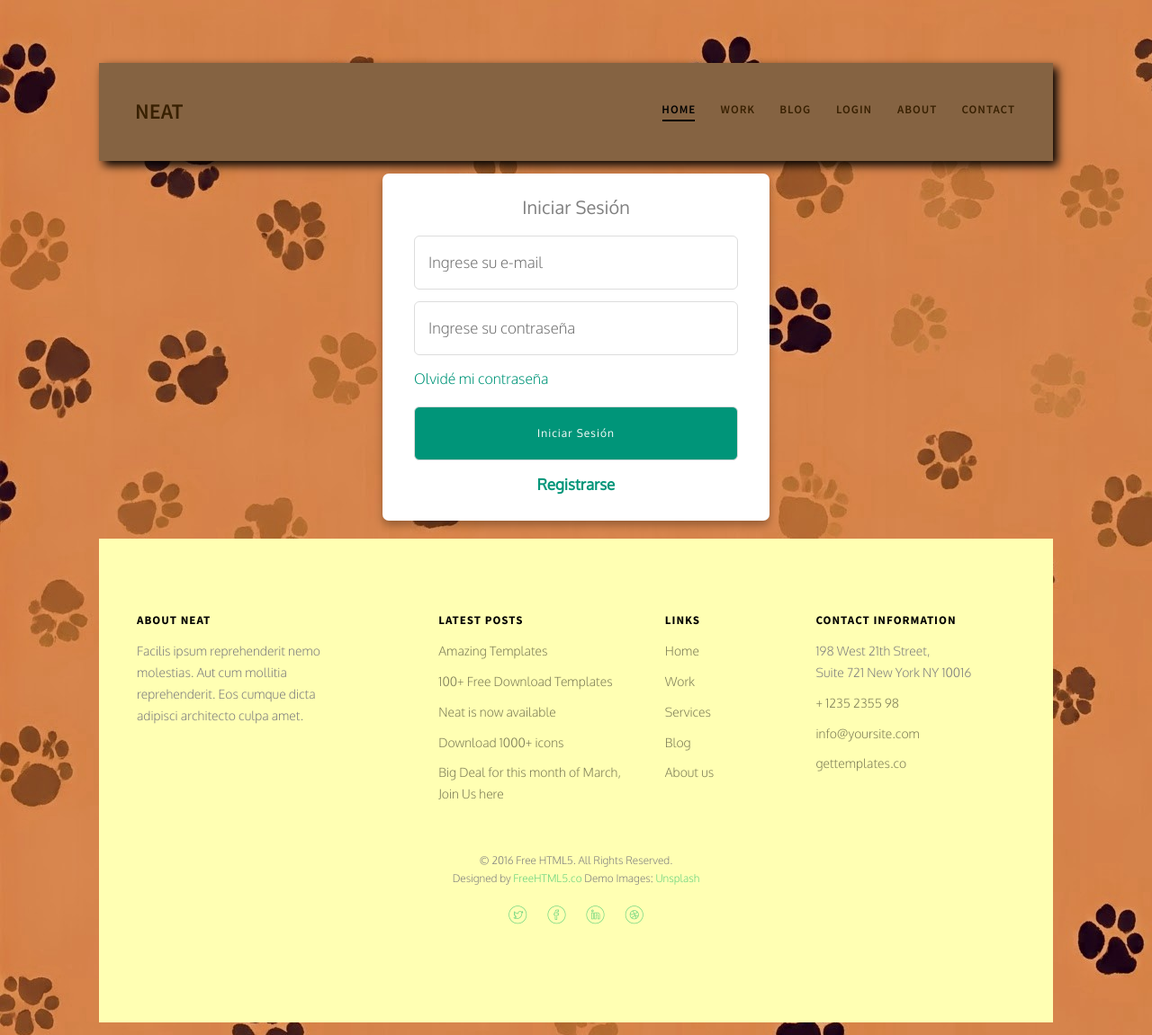
After one commit to sebideth/codekies, a Flask app: page /auth in a window 1280 px wide. The commit adds this page. Shown: the whole page at 90% size. Run offline with Flask 3, Linux system fonts and the light colour scheme; some libraries are stand-ins or nearby versions; some web fonts are replaced.

Commit message:
Creación de auth.html y cambios estéticos en templates. (id #25)

```diff
--- a/front/app.py
+++ b/front/app.py
@@ -26,5 +26,9 @@ def workSingle():
 def work():
     return render_template('work.html')
 
+@app.route('/auth')
+def auth():
+    return render_template('auth.html')
+
 if __name__ == '__main__':
     app.run("127.0.0.1", port="5000", debug=True)
--- a/front/static/css/style.css
+++ b/front/static/css/style.css
@@ -16,7 +16,8 @@ body {
   font-size: 14px;
   line-height: 1.7;
   color: gray;
-  background: #e8e8e8;
+  background: #FFFFB3;
+  background-image: url('../images/fondomain3.jpg');
 }
 
 #page {
@@ -81,14 +82,14 @@ h1, h2, h3, h4, h5, h6, figure {
 
 ::selection {
   color: #fff;
-  background: #66D37E;
+  background: #190bdd;
 }
 
 .container-wrap {
   max-width: 1060px;
   margin: 0 auto;
   margin-bottom: 1em;
-  background: #fff;
+  background: #FFFFB3;
 }
 @media screen and (max-width: 768px) {
   .container-wrap {
@@ -106,6 +107,8 @@ h1, h2, h3, h4, h5, h6, figure {
 }
 .fh5co-nav .top-menu {
   padding: 34px 30px;
+  background-color: #856342;
+  box-shadow: 5px 5px 10px black;
 }
 @media screen and (max-width: 768px) {
   .fh5co-nav .top-menu {
@@ -121,11 +124,11 @@ h1, h2, h3, h4, h5, h6, figure {
   font-family: "Source Sans Pro", sans-serif;
 }
 .fh5co-nav #fh5co-logo a span {
-  color: #66D37E;
+  color: black;
 }
 .fh5co-nav a {
   padding: 5px 10px;
-  color: #000;
+  color: #382000;
 }
 @media screen and (max-width: 768px) {
   .fh5co-nav .menu-1 {
@@ -150,7 +153,7 @@ h1, h2, h3, h4, h5, h6, figure {
   position: relative;
   font-size: 13px;
   padding: 30px 12px;
-  color: rgba(0, 0, 0, 0.3);
+  color: #382000;
   -webkit-transition: 0.5s;
   -o-transition: 0.5s;
   transition: 0.5s;
@@ -163,7 +166,7 @@ h1, h2, h3, h4, h5, h6, figure {
   content: '';
   width: 58%;
   height: 2px;
-  background: #66D37E;
+  background: #000000;
   margin: 0 auto;
   opacity: 0;
   -webkit-transition: -webkit-transform 0.3s, opacity 0.3s;
@@ -359,6 +362,7 @@ h1, h2, h3, h4, h5, h6, figure {
 #fh5co-hero .flexslider .slides {
   position: relative;
   overflow: hidden;
+  background-color: FFFFB3;
 }
 #fh5co-hero .flexslider .slides li {
   background-repeat: no-repeat;
@@ -404,6 +408,7 @@ h1, h2, h3, h4, h5, h6, figure {
   vertical-align: middle;
   min-height: 700px;
   padding: 2em;
+
 }
 @media screen and (max-width: 768px) {
   #fh5co-hero .flexslider .slider-text > .slider-text-inner {
@@ -1269,21 +1274,21 @@ input[type="text"] {
 }
 
 .btn-primary {
-  background: #66D37E;
-  color: #fff;
-  border: 2px solid #66D37E;
+  background: #DCAB6B;
+  color: #fff;
+  border: 2px solid #DCAB6B;
 }
 .btn-primary:hover, .btn-primary:focus, .btn-primary:active {
-  background: #7ad98f !important;
-  border-color: #7ad98f !important;
+  background: #FFFFB3 !important;
+  border-color: #FFFFB3 !important;
 }
 .btn-primary.btn-outline {
-  background: transparent;
-  color: #66D37E;
-  border: 2px solid #66D37E;
+  background-color: #DCAB6B;
+  color: #fff;
+  border: 2px solid #DCAB6B;
 }
 .btn-primary.btn-outline:hover, .btn-primary.btn-outline:focus, .btn-primary.btn-outline:active {
-  background: #66D37E;
+  background: #DCAB6B;
   color: #fff;
 }
 
@@ -1473,4 +1478,80 @@ input[type="text"] {
   font-weight: 400;
 }
 
-/*# sourceMappingURL=style.css.map */
+.container{
+  position: relative;
+  align-items: center;
+  max-width: 430px;
+  width: 100%;
+  background: #fff;
+  border-radius: 7px;
+  box-shadow: 0 5px 10px rgba(0,0,0,0.3);
+}
+.container .registration{
+  display: none;
+}
+#check:checked ~ .registration{
+  display: block;
+}
+#check:checked ~ .login{
+  display: none;
+}
+#check{
+  display: none;
+}
+.container .form{
+  padding: 2rem;
+}
+.form header{
+  font-size: 2rem;
+  font-weight: 500;
+  text-align: center;
+  margin-bottom: 1.5rem;
+}
+ .form input{
+   height: 60px;
+   width: 100%;
+   padding: 0 15px;
+   font-size: 17px;
+   margin-bottom: 1.3rem;
+   border: 1px solid #ddd;
+   border-radius: 6px;
+   outline: none;
+ }
+ .form input:focus{
+   box-shadow: 0 1px 0 rgba(0,0,0,0.2);
+ }
+.form a{
+  font-size: 16px;
+  color: #009579;
+  text-decoration: none;
+}
+.form a:hover{
+  text-decoration: underline;
+}
+.form input.button{
+  color: #fff;
+  background: #009579;
+  font-size: 1.2rem;
+  font-weight: 500;
+  letter-spacing: 1px;
+  margin-top: 1.7rem;
+  cursor: pointer;
+  transition: 0.4s;
+}
+.form input.button:hover{
+  background: #006653;
+}
+.signup{
+  font-size: 17px;
+  text-align: center;
+}
+.signup label{
+  color: #009579;
+  cursor: pointer;
+}
+.signup label:hover{
+  text-decoration: underline;
+}
+
+/*# sourceMappingURL=style.css.map
--- /dev/null
+++ b/front/templates/auth.html
@@ -0,0 +1,34 @@
+{%extends 'base.html' %}
+{%block body %}
+  <div class="container">
+    <input type="checkbox" id="check">
+    <div class="login form">
+      <header>Iniciar Sesión</header>
+      <form action="#">
+        <input type="text" placeholder="Ingrese su e-mail">
+        <input type="password" placeholder="Ingrese su contraseña">
+        <a href="#">Olvidé mi contraseña</a>
+        <input type="button" class="button" value="Iniciar Sesión">
+      </form>
+      <div class="signup">
+         <label for="check">Registrarse</label>
+        </span>
+      </div>
+    </div>
+    <div class="registration form">
+      <header>Registrarse</header>
+      <form action="#">
+        <input type="text" placeholder="Ingrese su email">
+        <input type="text" placeholder="Ingrese su teléfono">
+        <input type="password" placeholder="Crear contraseña">
+        <input type="password" placeholder="Confirmar contraseña">
+        <input type="button" class="button" value="Registrarse">
+      </form>
+      <div class="signup">
+        <span class="signup">Ya tiene cuenta?
+         <label for="check">Iniciar sesión</label>
+        </span>
+      </div>
+    </div>
+  </div>
+  {% endblock %}
--- a/front/templates/base.html
+++ b/front/templates/base.html
@@ -50,7 +50,7 @@
 	<body>
 
 	<div class="fh5co-loader"></div>
-
+	<div class="main">
 	<div id="page">
 	<nav class="fh5co-nav" role="navigation">
 		<div class="container-wrap">
@@ -65,6 +65,7 @@
 							<li><a href="{{ url_for('work') }}">Work</a></li>
 							<li class="has-dropdown">
 								<a href="{{ url_for('blog') }}">Blog</a>
+								<a href="{{ url_for('auth') }}">Login</a>
 								<ul class="dropdown">
 									<li><a href="#">Web Design</a></li>
 									<li><a href="#">eCommerce</a></li>
@@ -164,6 +165,8 @@
 	<script src="{{ url_for('static', filename = 'js/jquery.countTo.js') }}"></script>
 	<!-- Main -->
 	<script src="{{ url_for('static', filename = 'js/main.js') }}"></script>
+	</div>
+</div>
 
 	</body>
 </html>
```
Also changed, not shown: front/templates/index.html (+19 -20 lines), front/static/images/fondomain3.jpg (added), front/static/images/imgtop.jpg (added).
